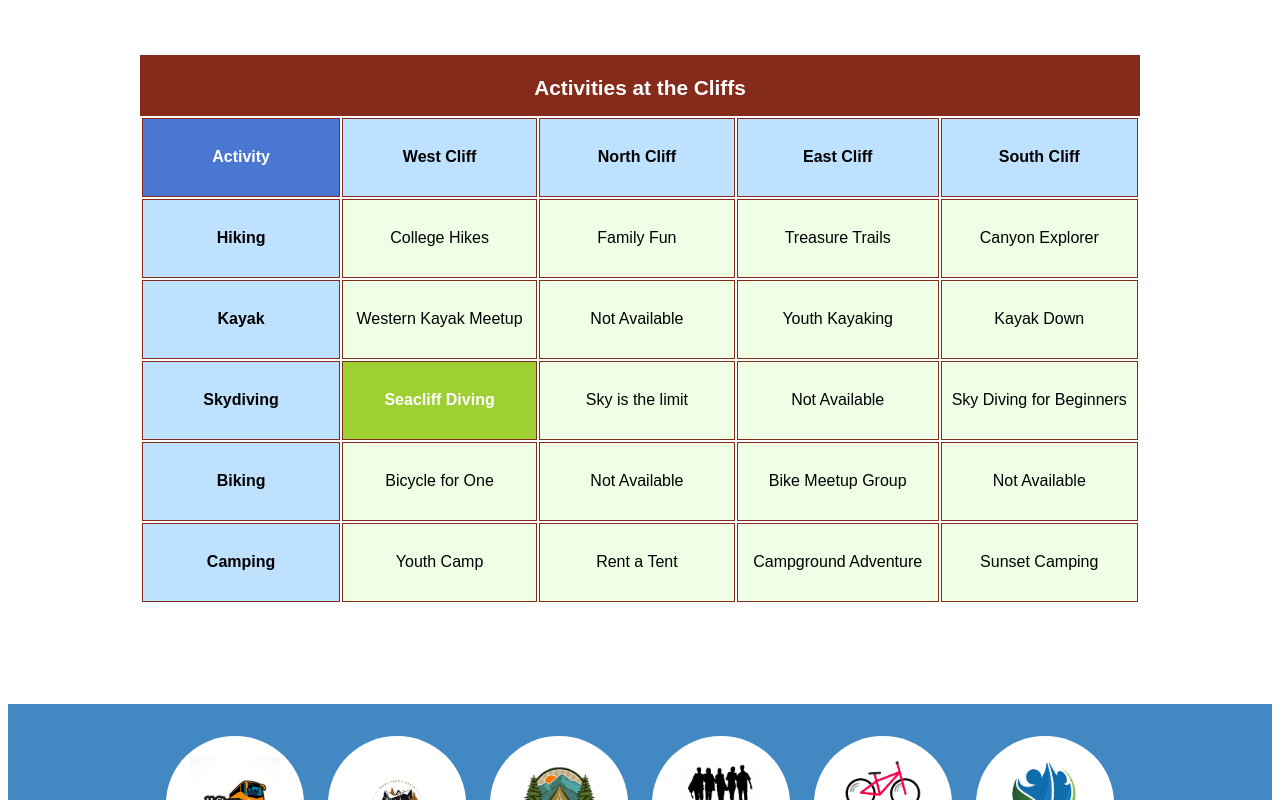
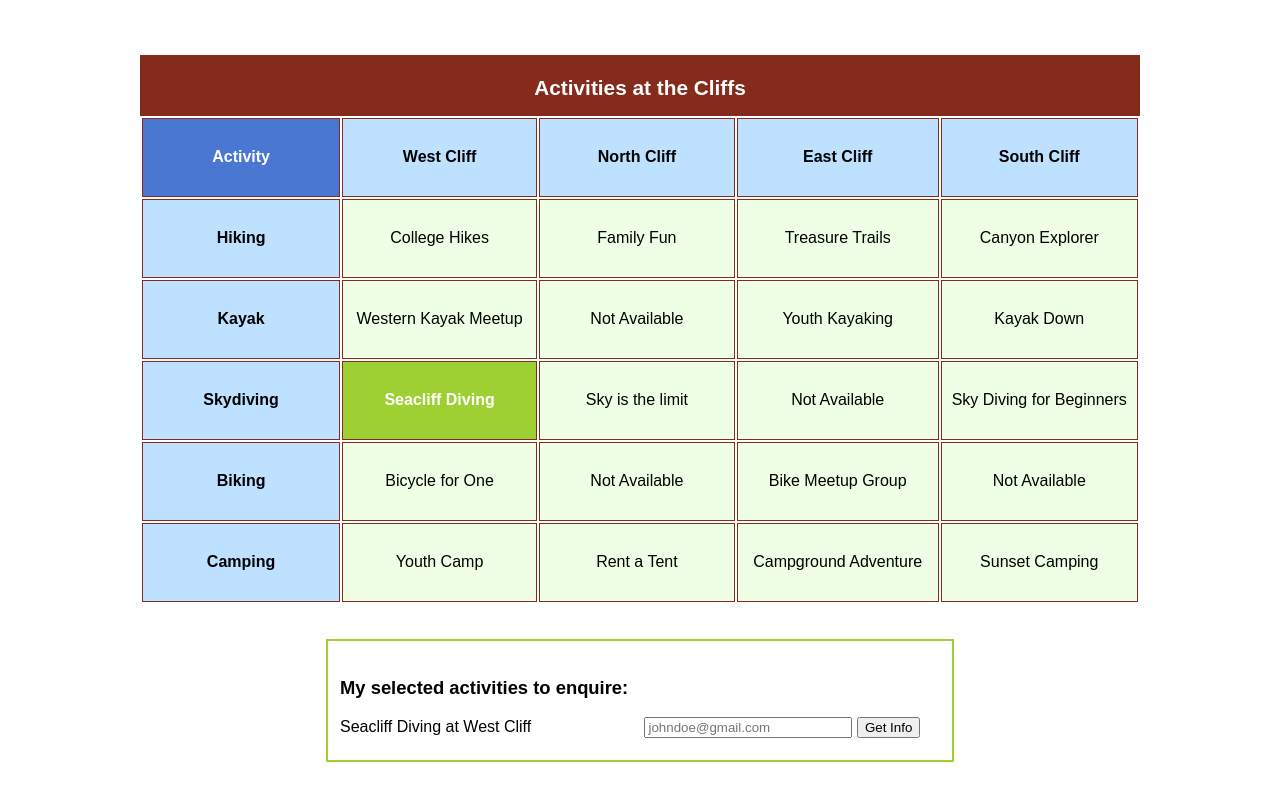
Before and after one commit to Abdr1607/homework-module1, a plain HTML site: page activities.html in a window 1280 px wide. Both pictures are taken after a click on the element "Seacliff Diving". Shown: the part 706-1506 px from the top of the page. Drawn offline with nearby package versions, Linux system fonts and the light colour scheme.

Commit message:
Just a little update

```diff
--- a/activities.html
+++ b/activities.html
@@ -76,6 +76,18 @@
                         </tr>
                     </tbody>
                 </table>
+
+                <div id="displaySelected">
+                    <div id="result">
+                        <h4>My selected activities to enquire:</h4>
+                    </div>
+                    <div id="sendinfo">
+                        <input type="email" placeholder="johndoe@gmail.com">
+                        <button>Get Info</button>
+                    </div>
+                </div>
+
+
             </main>
             <section>
                 <ul id="partners">
--- a/activity.js
+++ b/activity.js
@@ -1,18 +1,63 @@
-$(document).ready(function() {
+/*$(document).ready(function() {
     // Add a class to 'Not Available' cells to prevent them from being selected
-    $('td:contains("Not Available")').addClass('not-available');
+    $('td').filter(function() {
+        return $(this).text() === 'Not Available';
+    }).addClass('not-available');
 
-    // Add a hand pointer cursor to all selectable cells
-    $('td:not(:first-child)').each(function() {
-        if (!$(this).hasClass('not-available')) {
-            $(this).css('cursor', 'pointer');
-        }
+    // Add click event to all table cells except for the first column and 'Not Available' cells
+    $('tbody tr td:not(:first-child)').not('.not-available').click(function() {
+        $(this).toggleClass('highlight');
+        updateDisplay();
     });
 
-    // Toggle highlight class on click, ignoring the first column and 'Not Available' cells
-    $('tbody tr td:not(:first-child)').click(function() {
+    // Function to update the display box
+    function updateDisplay() {
+        var selectedActivities = [];
+        // Get all highlighted activities and push them to the array
+        $('.highlight').each(function() {
+            selectedActivities.push($(this).text());
+        });
+        // Check if we have selected activities to display
+        if (selectedActivities.length > 0) {
+            $('#result').empty().append('<h4>My selected activities to enquire:</h4>');
+            $.each(selectedActivities, function(i, activity) {
+                $('#result').append($('<div>').text(activity));
+            });
+            $('#displaySelected').css('visibility', 'visible');
+        } else {
+            $('#displaySelected').css('visibility', 'hidden');
+        }
+    }
+});*/
+
+$(document).ready(function() {
+    // Function to update the display box
+    function updateDisplay() {
+        var selectedActivities = [];
+        // Get all highlighted activities and push them to the array with their respective cliff site
+        $('.highlight').each(function() {
+            var columnIndex = $(this).index(); // Subtract 1 to account for the first 'Activity' column
+            var cliffSite = $('th').eq(columnIndex).text(); // Get the cliff site name based on column index
+            var activityName = $(this).text();
+            selectedActivities.push(activityName + " at " + cliffSite);
+        });
+        // Check if we have selected activities to display
+        if (selectedActivities.length > 0) {
+            $('#result').empty().append('<h4>My selected activities to enquire:</h4>');
+            $.each(selectedActivities, function(i, activity) {
+                $('#result').append($('<div>').text(activity));
+            });
+            $('#displaySelected').css('visibility', 'visible');
+        } else {
+            $('#displaySelected').css('visibility', 'hidden');
+        }
+    }
+
+    // Add click event to all table cells except for the first column and 'Not Available' cells
+    $('tbody tr td:not(:first-child)').not('.not-available').click(function() {
         if (!$(this).hasClass('not-available')) {
             $(this).toggleClass('highlight');
+            updateDisplay();
         }
     });
 });
--- a/style.css
+++ b/style.css
@@ -222,6 +222,41 @@ td:not(.not-available):hover {
 }
 
 
+#activities main #displaySelected {
+    visibility: hidden;
+    margin: 0 auto;
+    margin-top: 35px;
+    width: 600px;
+    border: 2px solid #9ed034;
+    padding: 0.75em;
+}
+
+#activities main #displaySelected #result, #activities main #displaySelected #sendinfo {
+    display: inline-block;
+    margin: 0;
+}
+
+#activities main #result {
+    min-height: 50px;
+    width: 300px;
+    padding: 0;
+}
+
+#activities main #result h4 {
+    margin-bottom: 1em;
+    font-size: 1.15em;
+}
+
+#activities main #displaySelected #sendinfo input[type="email"] {
+    width: 200px;
+}
+
+#activities #result div {
+    padding-bottom: 12px;
+}
+
+
+
 /* Contact */
 p {
     margin-bottom: 30px;
```
